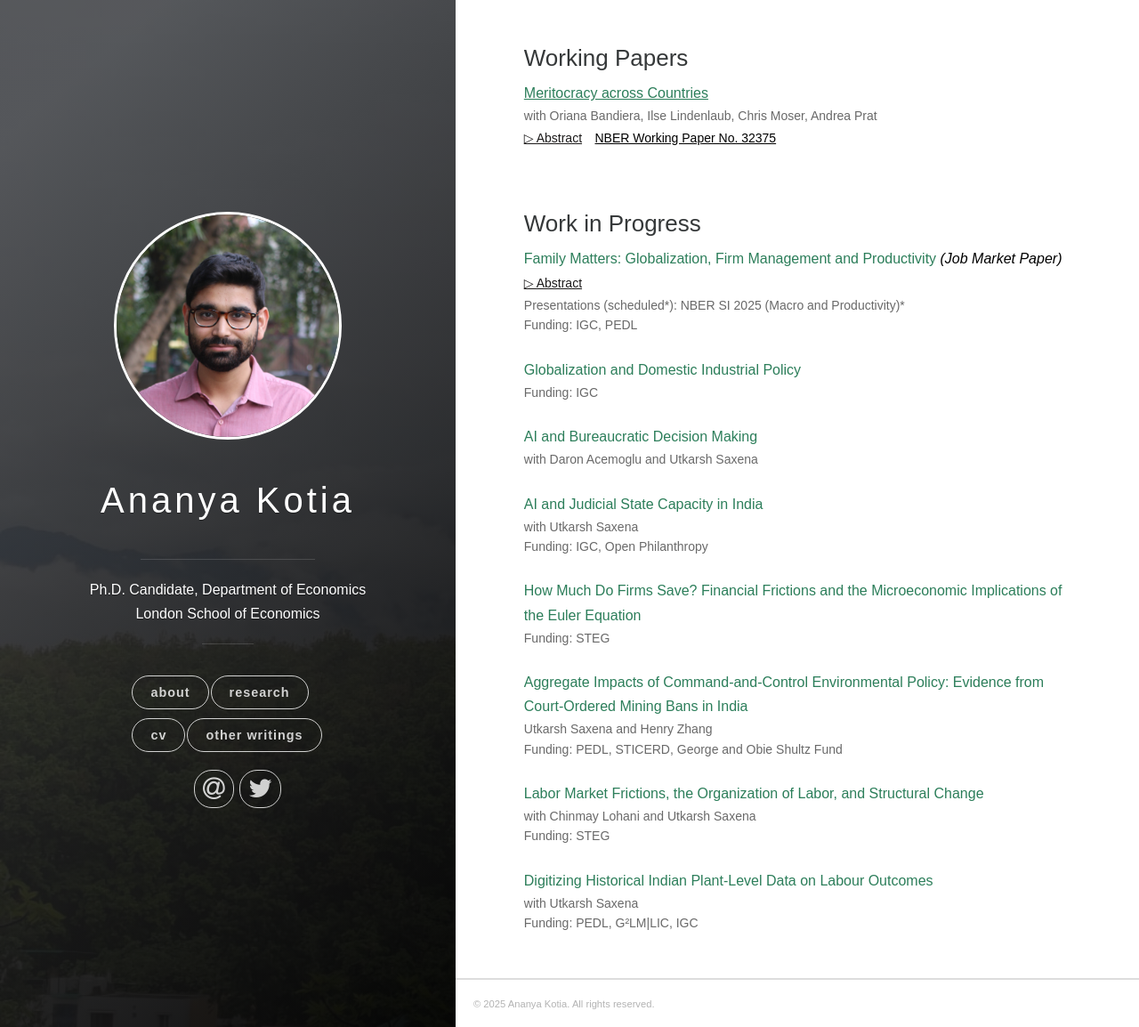
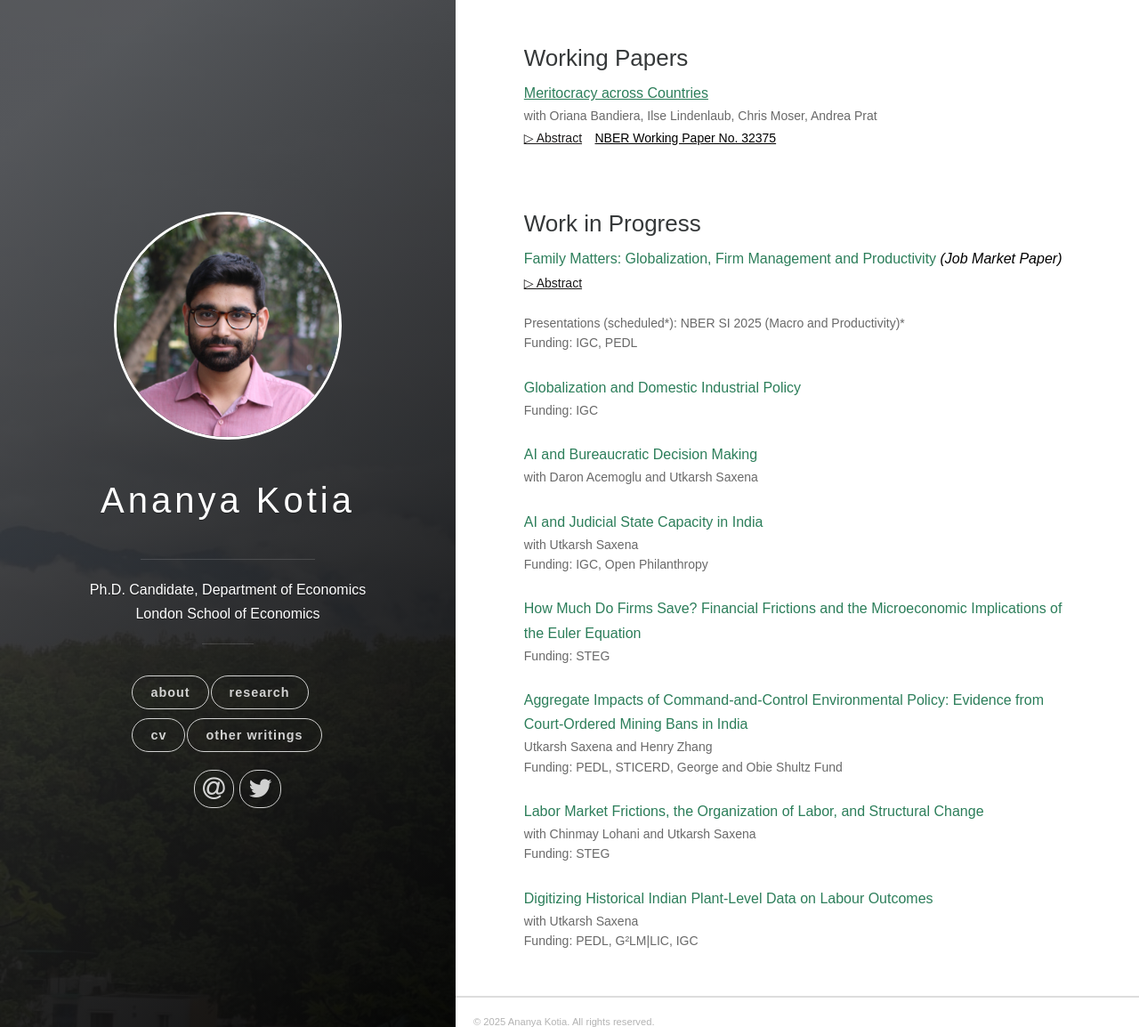
Before and after one commit to ananyakotia/ananyakotia.github.io, a Jekyll site: the page built from pages/research.markdown, in a window 1280 px wide and 1154 px high. Shown: the whole window at 89% size. Built offline with Jekyll 4.4.1, drawn with Linux system fonts in a browser that asks for light colours; nearby versions of some CDN libraries; some web fonts are replaced; a style sheet for code colours, icons or effects is not loaded.

Commit message:
Update research.markdown

```diff
--- a/pages/research.markdown
+++ b/pages/research.markdown
@@ -55,7 +55,7 @@ permalink: /research/
   </h6>
 </div>
 <ul class="no-bullets">
-	<li class="author-funding" style="font-size: 14px; margin-top: -20px">
+	<li class="author-funding" style="font-size: 14px">
     Presentations (scheduled*):
       <a href="https://www.nber.org/conferences/si-2025-macroeconomics-and-productivity" target="_blank">
        NBER SI 2025 (Macro and Productivity)*
```
